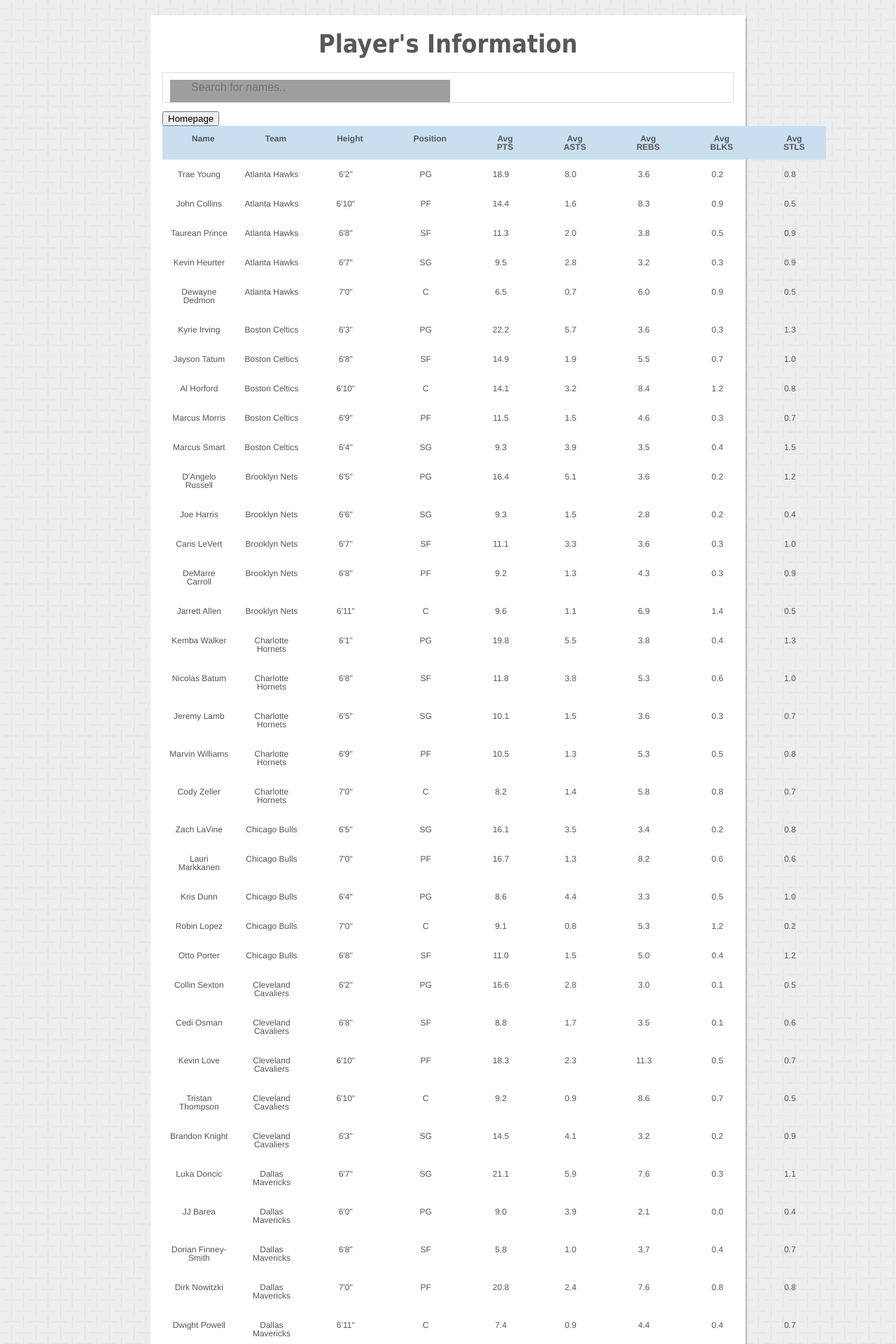
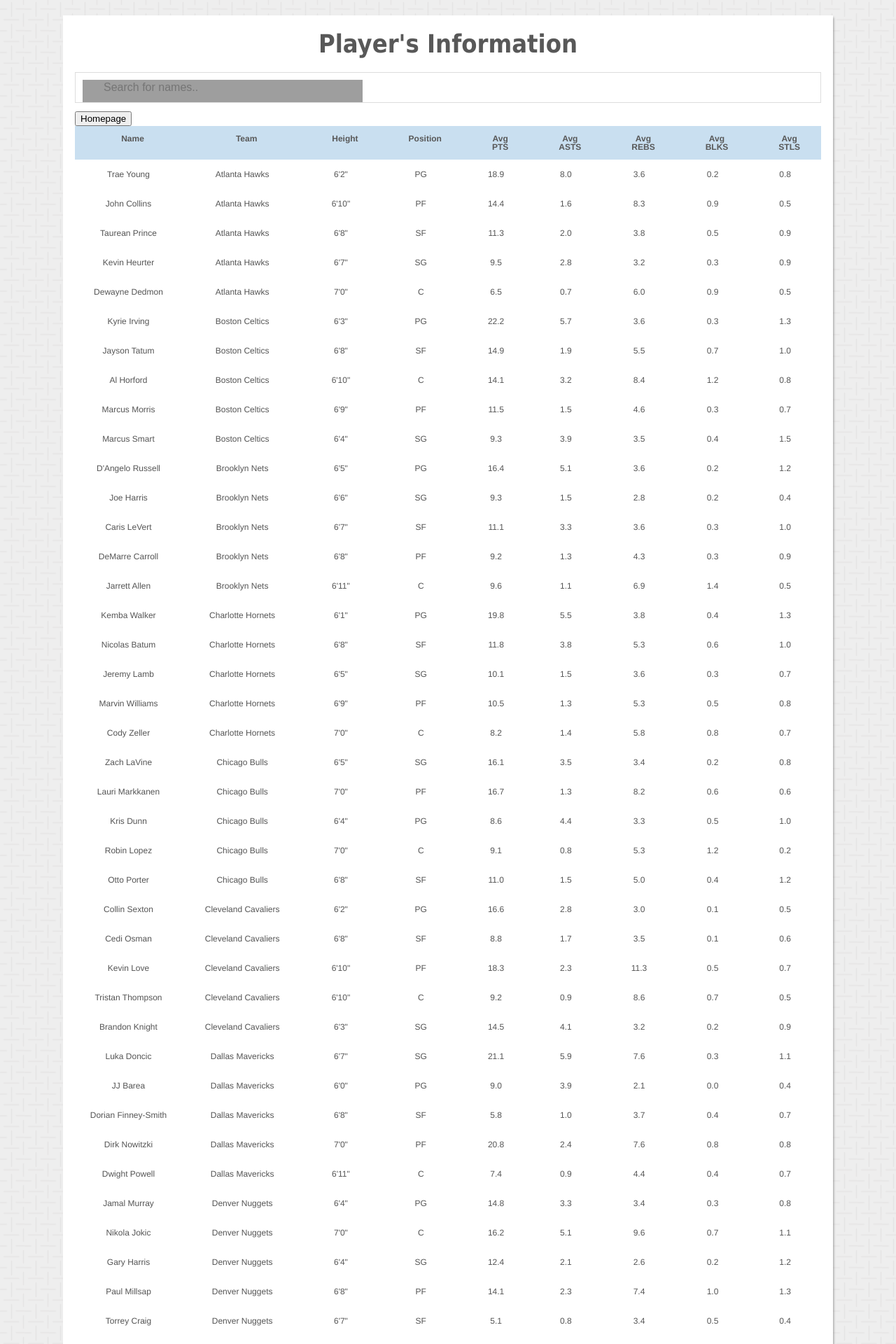
Before and after one commit to jordankwarren/CSE201-B1, a PHP site: page /players.html in a window 1280 px wide. Shown: the top 1920 px of the page at 70% size. Run offline with PHP 8.4, Linux system fonts and the light colour scheme; some web fonts are replaced; grey boxes are pictures that could not be loaded.

Commit message:
Update styles.css

```diff
--- a/css/styles.css
+++ b/css/styles.css
@@ -74,7 +74,7 @@ h1 {
 /** page structure **/
 #wrapper {
   display: block;
-  width: 850px;
+  width: 1100px;
   background: #fff;
   margin: 0 auto;
   padding: 10px 17px;
```
